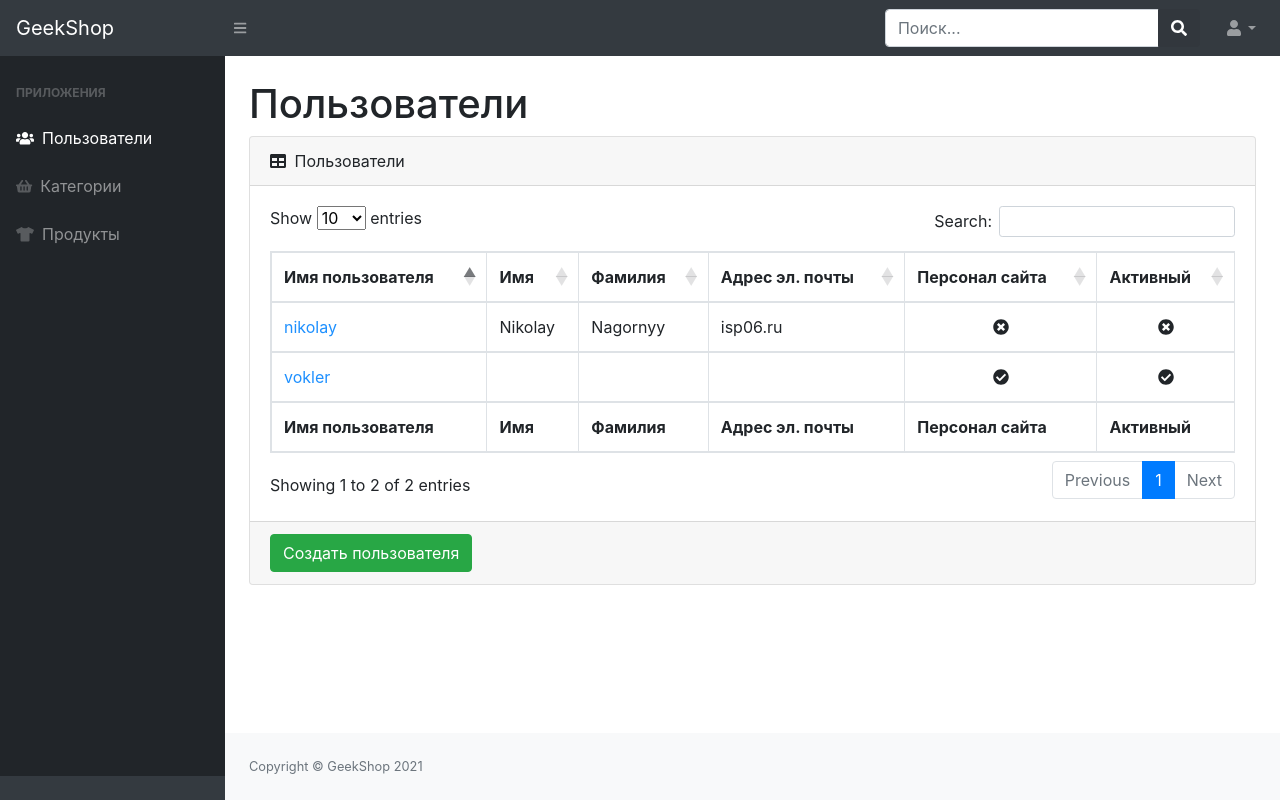
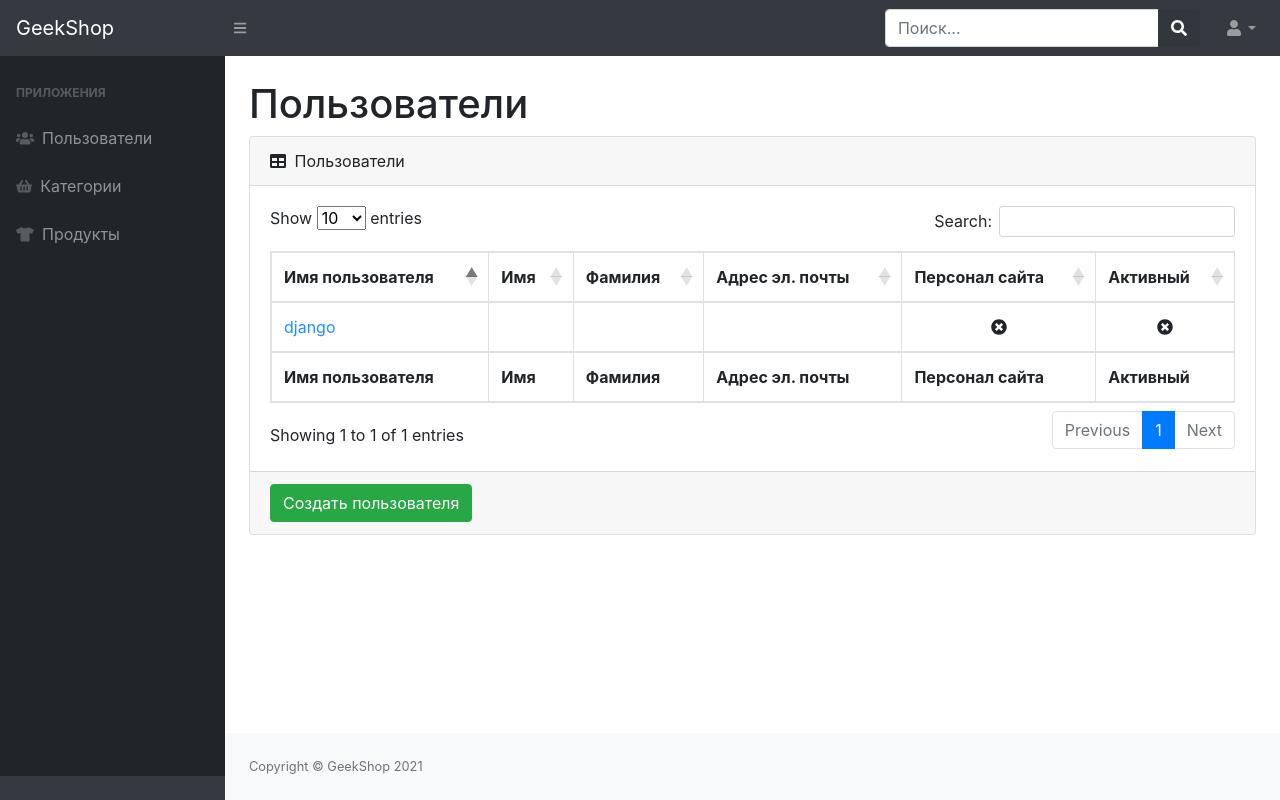
Before and after one commit to ibereza/geekshop, a Django app: template admins/templates/admins/admin-users-read.html in a window 1280 px wide. Run offline with Django 3.2, Linux system fonts and the light colour scheme; the template is opened without the code that fills it: values that come from a table or form of the project are taken from there, others are empty; data comes from the database, SQL or seed files in the repository; some libraries are stand-ins or nearby versions.

Commit message:
edited UserListView in admins:views

```diff
--- a/admins/templates/admins/admin-users-read.html
+++ b/admins/templates/admins/admin-users-read.html
@@ -34,28 +34,24 @@
                                 </tr>
                                 </tfoot>
                                 <tbody>
-                                <tr>
-                                    <td><a href="#" style="color: dodgerblue">vokler</a></td>
-                                    <td></td>
-                                    <td></td>
-                                    <td></td>
-                                    <td class="text-center"><i class="fas fa-check-circle"></i></td>
-                                    <td class="text-center"><i class="fas fa-check-circle"></i></td>
-                                </tr>
-                                <tr>
-                                    <td><a href="admin-users-update-delete.html" style="color: dodgerblue">nikolay</a></td>
-                                    <td>Nikolay</td>
-                                    <td>Nagornyy</td>
-                                    <td>isp06.ru</td>
-                                    <td class="text-center"><i class="fas fa-times-circle"></i></td>
-                                    <td class="text-center"><i class="fas fa-times-circle"></i></td>
-                                </tr>
+                                {# можно {% for user in object_list %}  object_list = User.object.all() #}
+                                {% for user in users %} {# или объявить context_object_name = 'users' во View #}
+                                    <tr>
+                                        <td><a href="{% url 'admins:admins_user_update' user.id %}"
+                                               style="color: dodgerblue">{{ user.username }}</a></td>
+                                        <td>{{ user.first_name }}</td>
+                                        <td>{{ user.last_name }}</td>
+                                        <td>{{ user.email }}</td>
+                                        <td class="text-center"><i class="fas fa-times-circle"></i></td>
+                                        <td class="text-center"><i class="fas fa-times-circle"></i></td>
+                                    </tr>
+                                {% endfor %}
                                 </tbody>
                             </table>
                         </div>
                     </div>
                     <div class="card-footer">
-                        <a href="admin-users-create.html">
+                        <a href="{% url 'admins:admins_user_create' %}">
                             <button class="btn btn-success">Создать пользователя</button>
                         </a>
                     </div>
--- a/admins/templates/admins/base.html
+++ b/admins/templates/admins/base.html
@@ -47,7 +47,7 @@
             <div class="sb-sidenav-menu">
                 <div class="nav">
                     <div class="sb-sidenav-menu-heading">Приложения</div>
-                    <a class="nav-link" href="admin-users-read.html">
+                    <a class="nav-link" href="{% url 'admins:admins_user' %}">
                         <div class="sb-nav-link-icon">
                             <i class="fas fa-users"></i>
                         </div>
--- a/mainapp/templates/mainapp/base.html
+++ b/mainapp/templates/mainapp/base.html
@@ -47,7 +47,7 @@
                         </a>
                     </li>
                     <li class="nav-item">
-                        <a class="nav-link" href="admin/admin.html">
+                        <a class="nav-link" href="{% url 'admins:index' %}">
                             <i class="fas fa-users-cog"></i>
                         </a>
                     </li>
```
Also changed, not shown: admins/views.py (+10 -1 lines).
